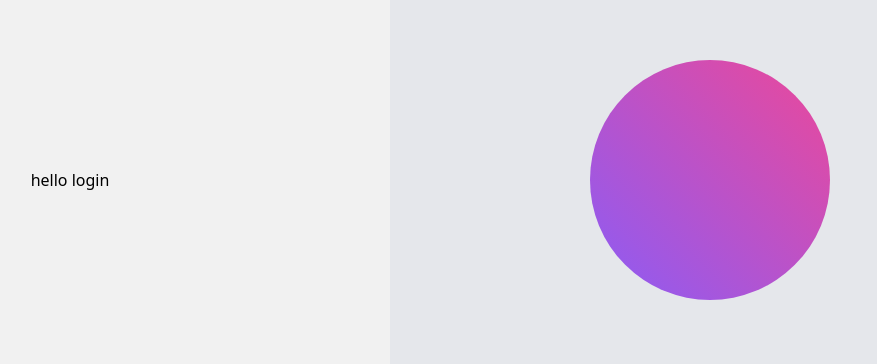
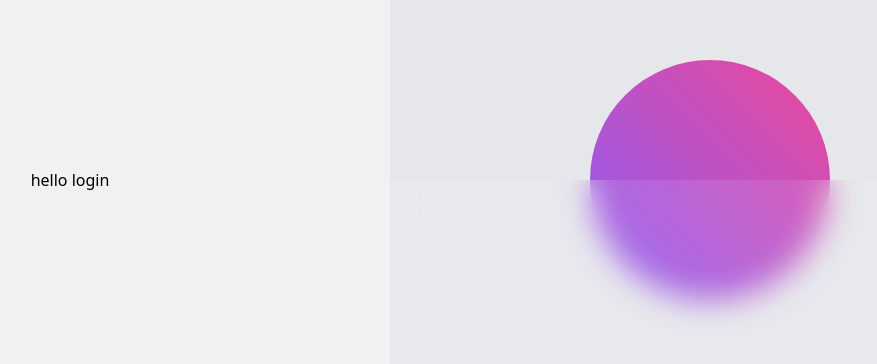
Before and after one commit to YMSenanayake/Green_House_Management_System, a React (Create React App) app in the folder ITP/frontend/: page / in a window 1280 px wide. Shown: the part 220-584 px from the top of the page, without its empty margins (250-1127 px from the left). Built offline with nearby package versions, Linux system fonts and the light colour scheme.

Commit message:
Update App.js

```diff
--- a/ITP/frontend/src/App.js
+++ b/ITP/frontend/src/App.js
@@ -6,8 +6,9 @@ function App() {
       <div className="w-full flex items-center justify-center lg:w-1/2">
          <Form />
       </div>
-      <div className="hidden lg:flex h-full w-1/2 items-center justify-center bg-gray-200">
-        <div className="w-60 h-60 bg-gradient-to-tr from-violet-500 to-pink-500 rounded-full"></div>
+      <div className="hidden relative lg:flex h-full w-1/2 items-center justify-center bg-gray-200">
+        <div className="w-60 h-60 bg-gradient-to-tr from-violet-500 to-pink-500 rounded-full anm"></div>
+        <div className="w-full h-1/2 absolute bottom-0 bg-white/10 backdrop-blur-lg"></div>
       </div>
     </div>
   );
```
